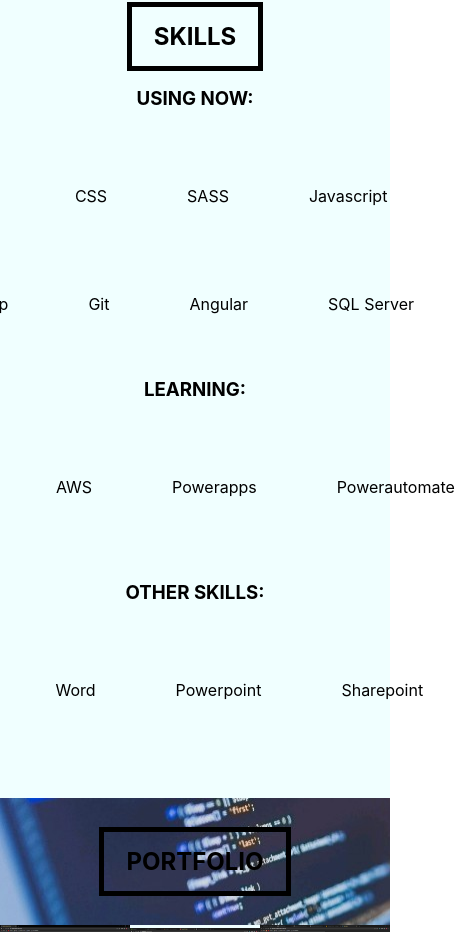
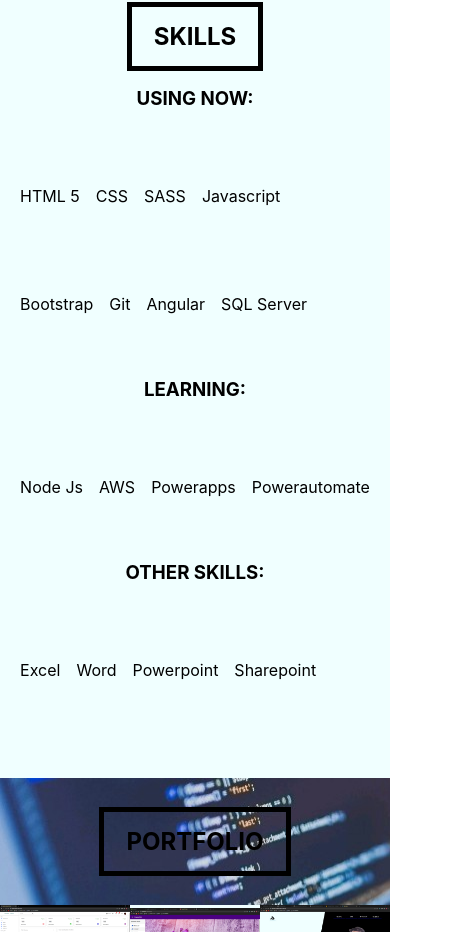
Before and after one commit to abhishekraj11303372/portfolioReact, a React (Create React App) app: page / in a window 390 px wide. Shown: the part 3590-4522 px from the top of the page, 471 px wide, since content can reach past the window. Built offline with nearby package versions, Linux system fonts and the light colour scheme.

Commit message:
gap reduced

```diff
--- a/src/Components/Skill/Skills.css
+++ b/src/Components/Skill/Skills.css
@@ -52,7 +52,7 @@
     .skill  {
         display: flex;
         flex: 1;
-        column-gap: 5rem;
+        column-gap: 1rem;
     }
 
     .skill-block{
```
